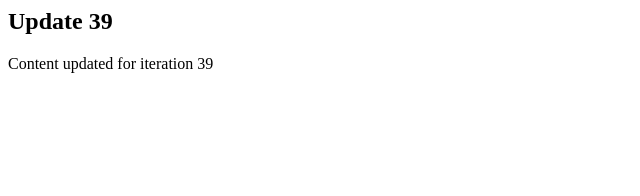
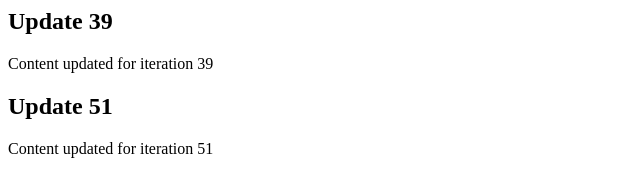
Before and after one commit to jpschmorgan/crispy-journey, a website: page src/index.html in a window 1280 px wide. Shown: the whole page, without its empty margins (0-640 px from the left). Drawn offline with Linux system fonts and the light colour scheme.

Commit message:
test: fix race condition

```diff
--- a/src/index.html
+++ b/src/index.html
@@ -3,3 +3,9 @@
     <h2>Update 39</h2>
     <p>Content updated for iteration 39</p>
 </div>
+
+<!-- Updated iteration 51 -->
+<div class="update-51">
+    <h2>Update 51</h2>
+    <p>Content updated for iteration 51</p>
+</div>
```
